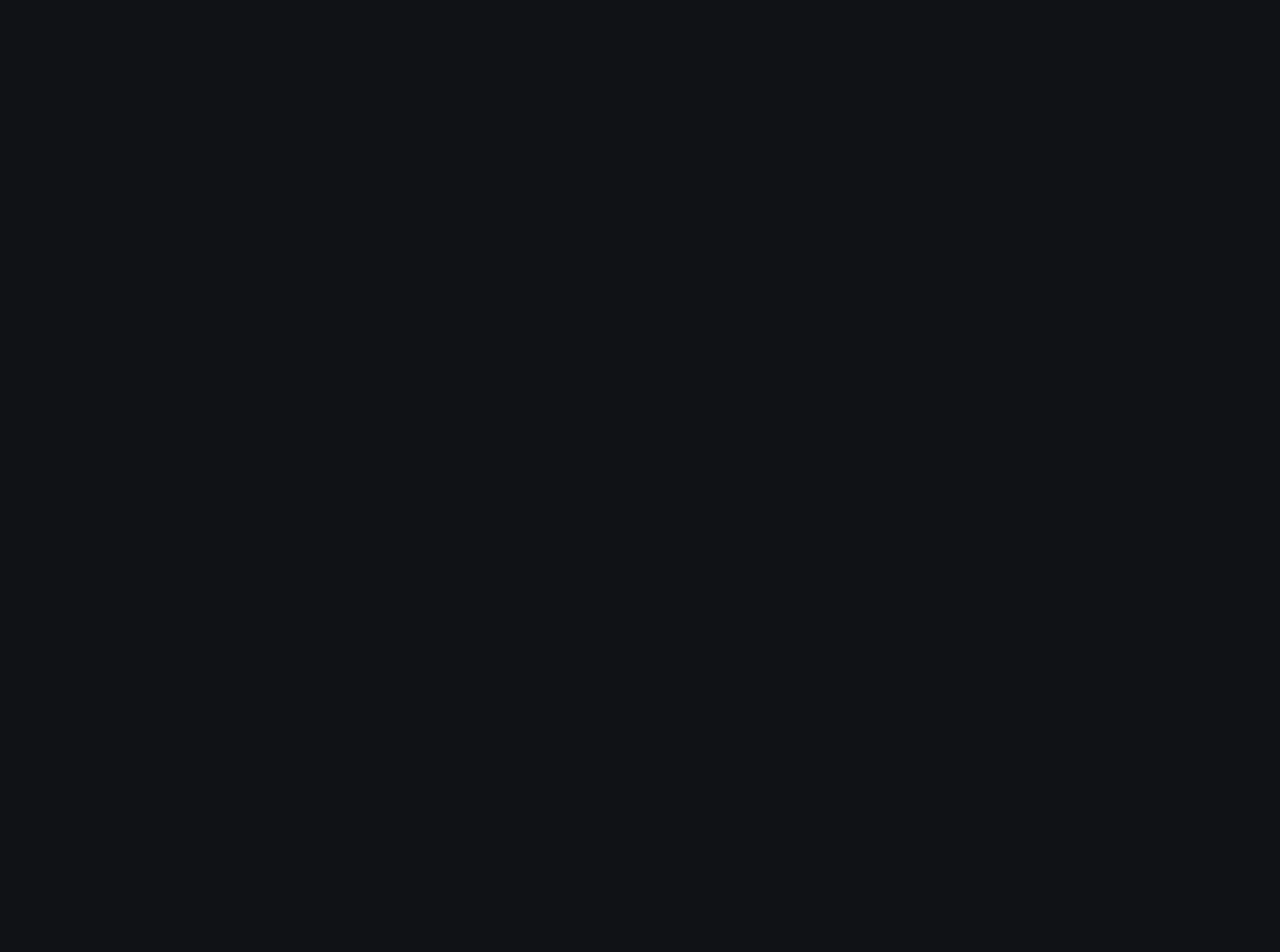
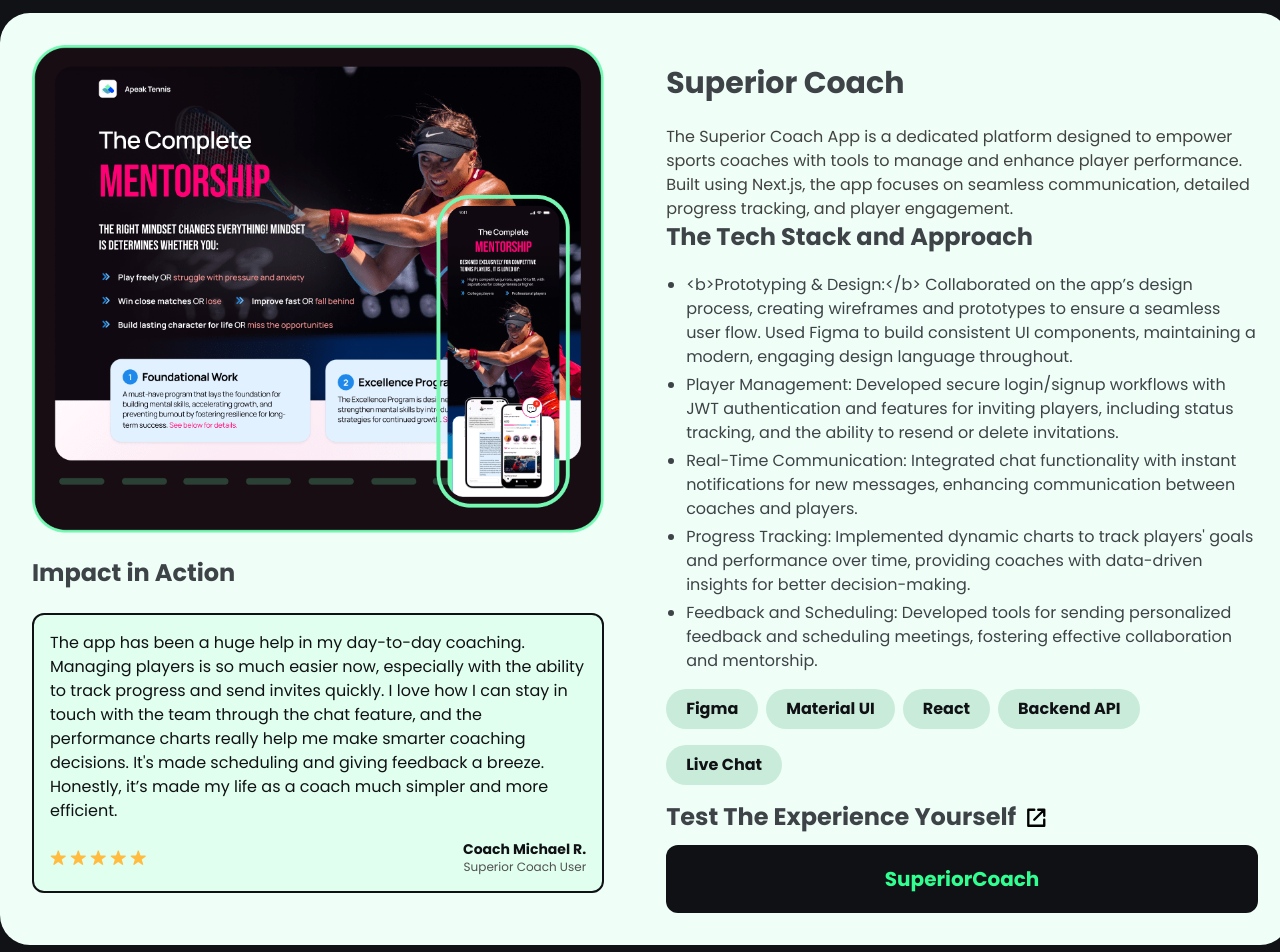
Before and after one commit to parsa-webdev/parsa-portfolio-nextjs, a Next.js app: page / in a window 1280 px wide. Shown: the part 2480-3432 px from the top of the page. Before the commit the page ends 2473 px from the top, so only its background shows below. Built offline with nearby package versions, Linux system fonts and the light colour scheme.

Commit message:
add projects data array

```diff
--- a/src/app/components/PortfolioDesk/PortfolioDesk.tsx
+++ b/src/app/components/PortfolioDesk/PortfolioDesk.tsx
@@ -1,10 +1,15 @@
 "use client";
 import { PRoot } from "./PDesk.styled";
-import Image from "next/image";
+import Image, { StaticImageData } from "next/image";
 import { FiveStarIconSM } from "@/app/icons/FiveStarIcon";
 import ExternalLinkIcon from "@/app/icons/ExternalLinkIcon";
 import computer from "./Images/computer.png";
-import apeak from "./Images/apeak.png";
+import {
+  IPortfolioProject,
+  ProjectUrl,
+  Testimonial,
+  portfolioProjects,
+} from "@/app/projects";
 export default function PortfolioDesk() {
   return (
     <PRoot>
@@ -19,71 +24,55 @@
           <Image src={computer} alt="" />
         </div>
       </div>
+      {portfolioProjects.map((i: IPortfolioProject, index) => {
+        return (
+          <div key={index}>
+            {index !== 0 && (
+              <div className="divider">
+                <div className="circle"></div>
+              </div>
+            )}
             <div className="project bg-light p-8 w-full flex justify-between">
               <div className="project-left">
                 <div className="project-img">
-            <Image src={apeak} alt="Apeak Series" />
+                  {i.images.map((i: string | StaticImageData, index) => {
+                    return <Image key={index} src={i} alt="Parsa Morshed" />;
+                  })}
                 </div>
                 <div className="impact">
                   <h4 className="text-2xl text-gray font-bold mt-6 mb-6">
                     Impact in Action
                   </h4>
 
-            <div className="bg-lightGreen rounded-xl border-2 border-dark p-4 text-dark mb-5">
-              <p>
-                Apeak is a tremendous platform to help you drastically improve
-                your tennis game! I have only used Apeak for a short period of
-                time but I can already tell how it is has helped me. With the
-                visualization training it helps me get in the right mindset
-                before practice and during practice when I start to deal with
-                adversity I remember what I heard from the visualization I
-                listened to before practice.
-              </p>
+                  {i.testimonials.map((i: Testimonial, index) => {
+                    return (
+                      <div
+                        key={index}
+                        className="bg-lightGreen rounded-xl border-2 border-dark p-4 text-dark mb-5"
+                      >
+                        <p>{i.text}</p>
                         <div className="flex justify-between items-center mt-4">
                           <div>{FiveStarIconSM()}</div>
                           <div>
                             <p className="text-sm font-semibold text-dark text-right">
-                    Claudia M.
+                              {i.userName}
                             </p>
                             <p className="text-xs text-lightGray text-right">
-                    Apeak Tennis User
+                              {i.userDetail}
                             </p>
                           </div>
                         </div>
                       </div>
-            <div className="bg-lightGreen rounded-xl border-2 border-dark p-4 text-dark ">
-              <p>
-                My son usually underperforms in tournaments. Apeak has taught
-                him how to compete. By spending just 10 - 20 minutes on Apeak
-                mental training each day, he has learned how to take pressure
-                off himself during a match and focus on only the right tasks.
-                The personalized mental training in Apeak is comprehensive. All
-                the visualization exercises feel real and are super helpful.
-              </p>
-              <div className="flex justify-between items-center mt-4">
-                <div>{FiveStarIconSM()}</div>
-                <div>
-                  <p className="text-sm font-semibold text-dark text-right">
-                    Adam S.
-                  </p>
-                  <p className="text-xs text-lightGray text-right">
-                    Apeak Tennis User
-                  </p>
-                </div>
-              </div>
-            </div>
+                    );
+                  })}
                 </div>
               </div>
               <div className="project-right">
                 <div>
                   <h3 className="text-3xl text-gray font-bold mb-6 mt-5">
-              Apeak Series
+                    {i.title}
                   </h3>
-            <p className="text-gray2">
-              The Apeak Series is a suite of platforms designed to enhance
-              mental performance in sports, empowering athletes, coaches, and
-              parents:
-            </p>
+                  <p className="text-gray2">{i.description}</p>
                 </div>
 
                 <div>
@@ -92,55 +81,27 @@
                     The Tech Stack and Approach
                   </h4>
                   <ul className="list-disc">
-              <li className="text-gray mt-1">
-                Leveraged Next.js to build robust platforms with optimized
-                server-side rendering and seamless routing, ensuring fast
-                performance and scalability.
+                    {i.contribution.map((i: string, index) => {
+                      return (
+                        <li key={index} className="text-gray mt-1">
+                          {i}
                         </li>
-              <li className="text-gray mt-1">
-                Implemented secure authentication workflows using JWT (JSON Web
-                Tokens) for reliable and efficient user management.
-              </li>
-              <li className="text-gray mt-1">
-                Collaborated on design and prototyping in Figma to create
-                responsive, user-centric interfaces, delivering seamless
-                experiences across desktop and mobile devices.
-              </li>
-              <li className="text-gray mt-1">
-                Integrated Stripe for payment processing, including advanced
-                functionality like discount code validation to enhance the user
-                experience.
-              </li>
-              <li className="text-gray mt-1">
-                Conducted rigorous QA testing to ensure high-quality releases,
-                meeting industry standards for accessibility, performance, and
-                cross-browser compatibility.
-              </li>
+                      );
+                    })}
                   </ul>
                 </div>
 
                 <div>
-            <div className="bg-lightGreen2 rounded-full inline-block text-dark py-2 px-5 font-bold mr-2 mt-4">
-              Figma
-            </div>{" "}
-            <div className="bg-lightGreen2 rounded-full inline-block text-dark py-2 px-5 font-bold mr-2 mt-4">
-              Tailwind CSS
+                  {i.technologies.map((i: string, index) => {
+                    return (
+                      <div
+                        key={index}
+                        className="bg-lightGreen2 rounded-full inline-block text-dark py-2 px-5 font-bold mr-2 mt-4"
+                      >
+                        {i}
                       </div>
-            <div className="bg-lightGreen2 rounded-full inline-block text-dark py-2 px-5 font-bold mr-2 mt-4">
-              Styled Components
-            </div>
-            <div className="bg-lightGreen2 rounded-full inline-block text-dark py-2 px-5 font-bold mr-2 mt-4">
-              React
-            </div>
-            <div className="bg-lightGreen2 rounded-full inline-block text-dark py-2 px-5 font-bold mr-2 mt-4">
-              Next.js
-            </div>
-            <div className="bg-lightGreen2 rounded-full inline-block text-dark py-2 px-5 font-bold mr-2 mt-4">
-              Backend API
-            </div>
-            <div className="bg-lightGreen2 rounded-full inline-block text-dark py-2 px-5 font-bold mr-2 mt-4">
-              Stripe
-            </div>
+                    );
+                  })}
                 </div>
 
                 <div>
@@ -150,33 +111,24 @@
                     </h4>
                     <ExternalLinkIcon />
                   </div>
+                  {i.url.map((i: ProjectUrl, index) => {
+                    return (
                       <a
-              href="https://apeak.com"
+                        key={index}
+                        href={i.appUrl}
                         target="_blank"
                         className="bg-dark text-primary font-bold rounded-xl py-5 text-center w-full block text-xl mt-3 hover:text-dark hover:bg-secondary ease-in-out duration-300"
                       >
-              Apeak Tennis
+                        {i.appName}
                       </a>
-            <a
-              href="https://superiorperformance.app/"
-              target="_blank"
-              className="bg-dark text-primary font-bold rounded-xl py-5 text-center w-full block text-xl mt-3 hover:text-dark hover:bg-secondary ease-in-out duration-300"
-            >
-              SuperiorPerformance
-            </a>
-            <a
-              href="https://superiorparent.ai/"
-              target="_blank"
-              className="bg-dark text-primary font-bold rounded-xl py-5 text-center w-full block text-xl mt-3 hover:text-dark hover:bg-secondary ease-in-out duration-300"
-            >
-              SuperiorParent
-            </a>
+                    );
+                  })}
                 </div>
               </div>
             </div>
-      <div className="divider">
-        <div className="circle"></div>
           </div>
+        );
+      })}
     </PRoot>
   );
 }
--- /dev/null
+++ b/src/app/projects.ts
@@ -0,0 +1,132 @@
+import type { StaticImageData } from "next/image";
+import apeakImg from "../../src/app/components/PortfolioDesk/Images/apeak.png";
+
+export type ProjectUrl = {
+  appName: string;
+  appUrl: string;
+};
+
+export type Testimonial = {
+  userName: string;
+  userDetail: string;
+  text: string;
+};
+
+export type IPortfolioProject = {
+  id: number;
+  title: string;
+  description: string;
+  contribution: string[];
+  technologies: string[];
+  url: ProjectUrl[];
+  images: (string | StaticImageData)[]; // Allow strings or imported images
+  testimonials: Testimonial[];
+};
+
+export const portfolioProjects = [
+  {
+    id: 1,
+    title: "Apeak Series",
+    description:
+      "The Apeak Series is a suite of platforms designed to enhance mental performance in sports, empowering athletes, coaches, and parents:",
+    contribution: [
+      "Leveraged Next.js to build robust platforms with optimized server-side rendering and seamless routing, ensuring fast performance and scalability.",
+      "Implemented secure authentication workflows using JWT (JSON Web Tokens) for reliable and efficient user management.",
+      "Collaborated on design and prototyping in Figma to create responsive, user-centric interfaces, delivering seamless experiences across desktop and mobile devices.",
+      "Integrated Stripe for payment processing, including advanced functionality like discount code validation to enhance the user experience.",
+    ],
+    technologies: [
+      "Figma",
+      "Tailwind CSS",
+      "Styled Components",
+      "Next.js",
+      "Backend API",
+      "Stripe",
+    ],
+
+    url: [
+      {
+        appName: "Apeak Tennis",
+        appUrl: "https://apeak.com",
+      },
+      {
+        appName: "SuperiorPerformance",
+        appUrl: "https://superiorperformance.app/",
+      },
+      {
+        appName: "SuperiorParent",
+        appUrl: "https://superiorperformance.app/",
+      },
+    ],
+    images: [apeakImg],
+    testimonials: [
+      {
+        userName: "Claudia M.",
+        userDetail: "Apeak Tennis User",
+        text: "Apeak is a tremendous platform to help you drastically improve your  tennis game! I have only used Apeak for a short period of time but I can already tell how it is has helped me. With the visualization training it helps me get in the right mindset before practice and during practice when I start to deal with adversity I remember what I heard from the  visualization I listened to before practice.",
+      },
+      {
+        userName: "Adam S.",
+        userDetail: "Apeak Tennis User",
+        text: "My son usually underperforms in tournaments. Apeak has taught him  how to compete. By spending just 10 - 20 minutes on Apeak mental  training each day, he has learned how to take pressure off himself  during a match and focus on only the right tasks. The personalized  mental training in Apeak is comprehensive. All the visualization exercises feel real and are super helpful.",
+      },
+    ],
+  },
+  {
+    id: 2,
+    title: "Superior Coach",
+    description:
+      "The Superior Coach App is a dedicated platform designed to empower sports coaches with tools to manage and enhance player performance. Built using Next.js, the app focuses on seamless communication, detailed progress tracking, and player engagement.",
+    contribution: [
+      "<b>Prototyping & Design:</b> Collaborated on the app’s design process, creating wireframes and prototypes to ensure a seamless user flow. Used Figma to build consistent UI components, maintaining a modern, engaging design language throughout.",
+      "Player Management: Developed secure login/signup workflows with JWT authentication and features for inviting players, including status tracking, and the ability to resend or delete invitations.",
+      "Real-Time Communication: Integrated chat functionality with instant notifications for new messages, enhancing communication between coaches and players.",
+      "Progress Tracking: Implemented dynamic charts to track players' goals and performance over time, providing coaches with data-driven insights for better decision-making.",
+      "Feedback and Scheduling: Developed tools for sending personalized feedback and scheduling meetings, fostering effective collaboration and mentorship.",
+    ],
+    technologies: ["Figma", "Material UI", "React", "Backend API", "Live Chat"],
+
+    url: [
+      {
+        appName: "SuperiorCoach",
+        appUrl: "https://coach.apeak.com/",
+      },
+    ],
+    images: [apeakImg],
+    testimonials: [
+      {
+        userName: "Coach Michael R.",
+        userDetail: "Superior Coach User",
+        text: "The app has been a huge help in my day-to-day coaching. Managing players is so much easier now, especially with the ability to track progress and send invites quickly. I love how I can stay in touch with the team through the chat feature, and the performance charts really help me make smarter coaching decisions. It's made scheduling and giving feedback a breeze. Honestly, it’s made my life as a coach much simpler and more efficient.",
+      },
+    ],
+  },
+  {
+    id: 3,
+    title: "Apeak Resources",
+    description:
+      "Apeak Resources is a centralized platform offering tailored mental training materials to help athletes improve their performance and resilience. Designed and developed using Next.js, it combines usability with functionality to deliver an engaging experience for users seeking to expand their mental training knowledge.",
+    contribution: [
+      "Dynamic Resource Library: Implemented advanced filtering, search functionality, and pagination to help users easily find and explore educational videos, articles, and tools.",
+      "Interactive User Experience: Built React components to display rich content dynamically, ensuring users could interact with the material effortlessly.",
+      "Performance Optimization: Applied optimization techniques to ensure fast load times and smooth interactions, even with large volumes of resources.",
+      "Accessibility Standards: Ensured compliance with web accessibility standards, making the platform inclusive for all users.",
+    ],
+    technologies: ["Figma", "Material UI", "React", "Backend API", "Live Chat"],
+
+    url: [
+      {
+        appName: "Apeak Resources",
+        appUrl: "https://apeak.com/resources",
+      },
+    ],
+    images: [apeakImg],
+    testimonials: [
+      {
+        userName: "Jordan L.",
+        userDetail: "Apeak Tennis User",
+        text: "Apeak Resources has been a game-changer for me in improving my skills. The blog consistently provides practical, actionable insights. Whether I’m picking up new techniques or refining my existing knowledge, the content is always relevant and well-organized. I’ve seen noticeable improvements in my understanding of key concepts. It’s quickly become one of my go-to resources to stay up-to-date and sharpen my skills.",
+      },
+    ],
+  },
+];
```
Lines whose indentation alone changed are shown as unchanged.
